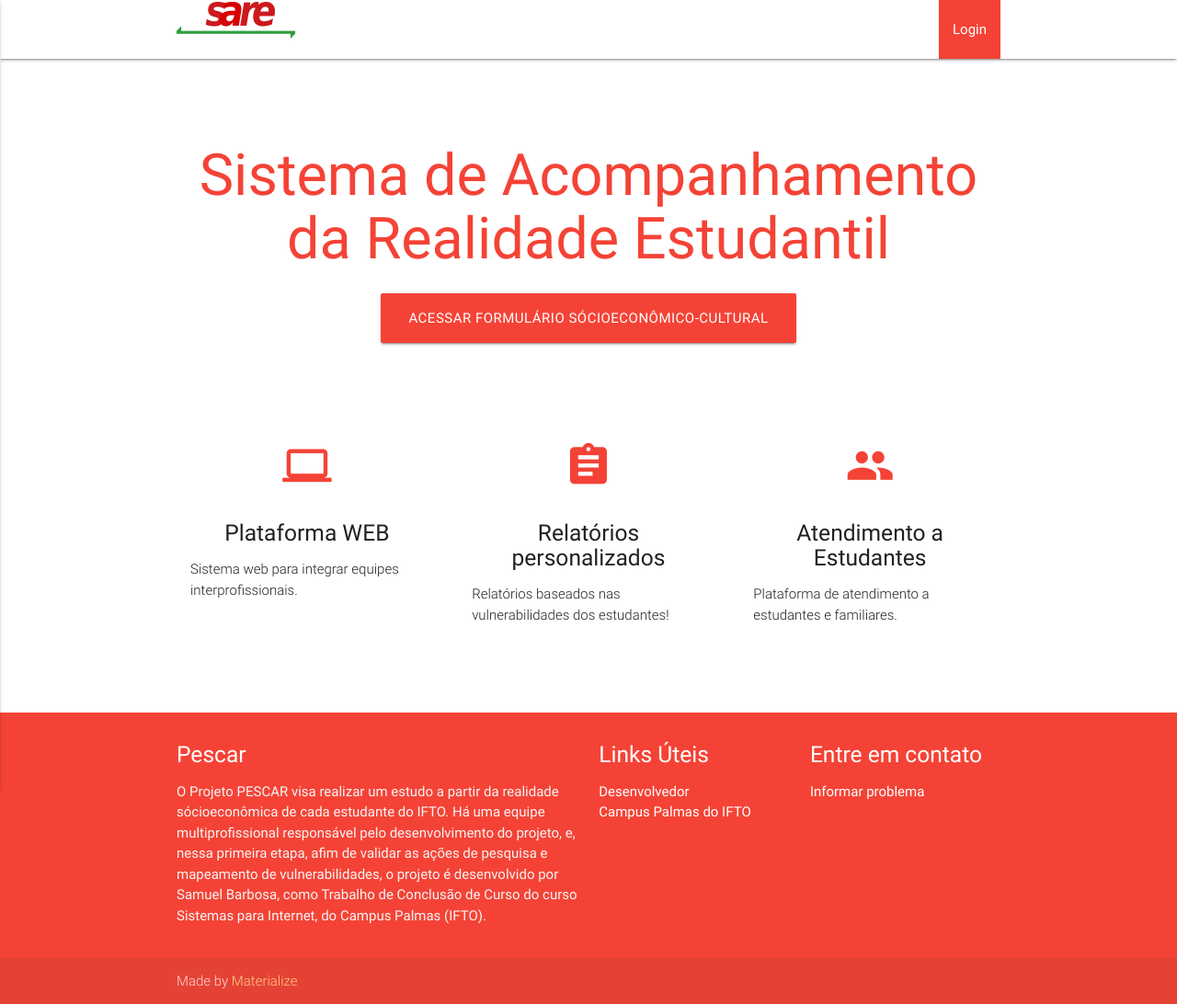
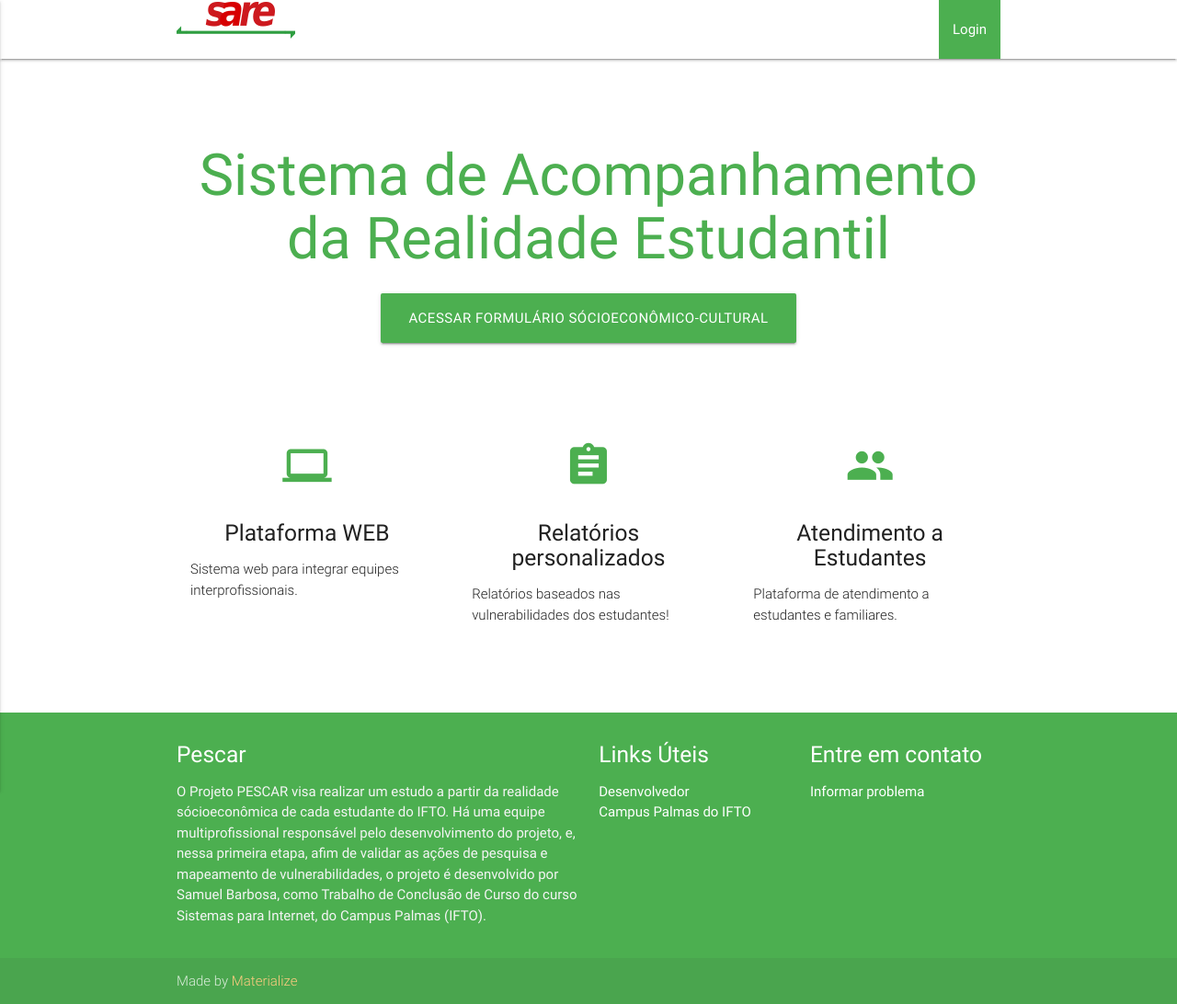
Before and after one commit to smkbarbosa/pescar, a Django app: page / in a window 1280 px wide. Shown: the whole page at 92% size. Run offline with Django 3.2, Linux system fonts and the light colour scheme; parts of the project's set-up code (start-up, migrations or seed data) failed here and were passed over; some libraries are stand-ins or nearby versions.

Commit message:
ajusta templates

```diff
--- a/sare/core/templates/base.html
+++ b/sare/core/templates/base.html
@@ -42,7 +42,7 @@
     <nav class="white lighten-1" role="navigation">
     <div class="nav-wrapper container"><a id="logo-container" href="{% url 'home' %}" class="brand-logo"><img
             src="{% static 'img/logo-sare.png' %}"></a>
-      <ul class="right hide-on-med-and-down red">
+      <ul class="right hide-on-med-and-down green">
         <li><a href="/admin">Login</a></li>
       </ul>
 
--- a/sare/core/templates/index.html
+++ b/sare/core/templates/index.html
@@ -6,12 +6,12 @@
         <div class="section no-pad-bot" id="index-banner">
             <div class="container">
                 <br><br>
-                <h1 class="header center red-text">Sistema de Acompanhamento da Realidade Estudantil</h1>
+                <h1 class="header center green-text">Sistema de Acompanhamento da Realidade Estudantil</h1>
 
                 <div class="row center">
                     <a href="{% url 'questionarios:new' %}" id="access-form" class="btn-large waves-effect
                     waves-light
-                    red">Acessar formulário sócioeconômico-cultural</a>
+                    green">Acessar formulário sócioeconômico-cultural</a>
 
 
                 </div>
@@ -28,7 +28,7 @@
       <div class="row">
         <div class="col s12 m4">
           <div class="icon-block">
-            <h2 class="center red-text"><i class="material-icons">computer</i></h2>
+            <h2 class="center green-text"><i class="material-icons">computer</i></h2>
             <h5 class="center">Plataforma WEB</h5>
 
             <p class="light">Sistema web para integrar equipes interprofissionais.</p>
@@ -37,7 +37,7 @@
 
         <div class="col s12 m4">
           <div class="icon-block">
-            <h2 class="center red-text"><i class="material-icons">assignment
+            <h2 class="center green-text"><i class="material-icons">assignment
 </i></h2>
             <h5 class="center">Relatórios personalizados</h5>
 
@@ -47,7 +47,7 @@
 
         <div class="col s12 m4">
           <div class="icon-block">
-            <h2 class="center red-text"><i class="material-icons">people
+            <h2 class="center green-text"><i class="material-icons">people
 </i></h2>
             <h5 class="center">Atendimento a Estudantes</h5>
 
@@ -61,7 +61,7 @@
   </div>
 
     <!-- Footer -->
-    <footer class="page-footer red">
+    <footer class="page-footer green">
     <div class="container">
       <div class="row">
         <div class="col l6 s12">
--- a/sare/questionarios/templates/questionarios/form_socioeconomico.html
+++ b/sare/questionarios/templates/questionarios/form_socioeconomico.html
@@ -15,8 +15,8 @@
     <div class="{% block formclass %}col s12 m8 offset-m2 l8 offset-l2{% endblock %}">
         <div class="card">
             <form method="POST" enctype="multipart/form-data">
-                <div class="card-content red-text">
-                    <span class="card-title red-text text-darken-2">{% block formtitle %}{{ form.title }}
+                <div class="card-content green-text">
+                    <span class="card-title green-text text-darken-2">{% block formtitle %}{{ form.title }}
                     {% endblock formtitle %}</span>
 
                     {% if messages %}
@@ -80,7 +80,7 @@
 
 
                     <div class="right-align">
-                        <button class="btn btn-primary" type="submit">Submit</button>
+                        <button class="btn btn-primary green" type="submit">Submit</button>
                     </div>
             </form>
         </div>
```
